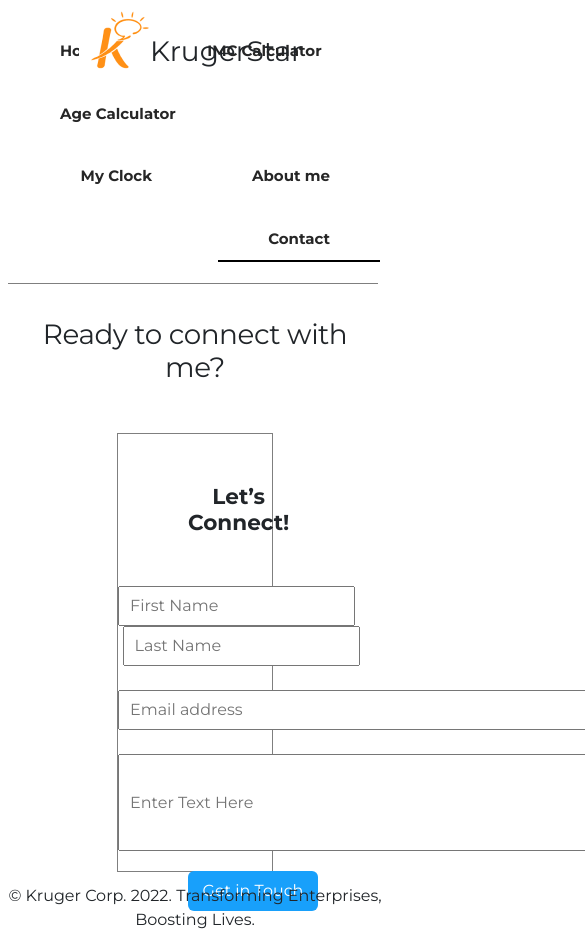
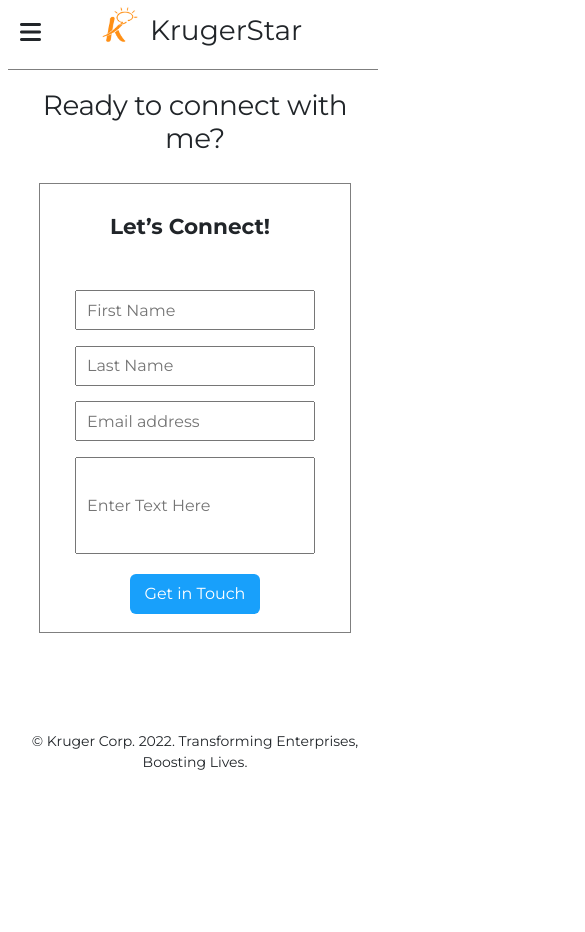
Before and after one commit to KevinVeliz/Playground, a React (Create React App) app: page /contact in a window 390 px wide. Shown: the top 932 px of the page, 585 px wide, since content can reach past the window. After the commit the page ends 844 px from the top, so only its background shows below. Built offline with nearby package versions, Linux system fonts and the light colour scheme.

Commit message:
Responsive

```diff
--- a/public/index.html
+++ b/public/index.html
@@ -16,6 +16,7 @@
       user's mobile device or desktop. See https://developers.google.com/web/fundamentals/web-app-manifest/
     -->
     <link rel="manifest" href="%PUBLIC_URL%/manifest.json" />
+    <script src="https://kit.fontawesome.com/3b332d166a.js" crossorigin="anonymous"></script>
     <!--
       Notice the use of %PUBLIC_URL% in the tags above.
       It will be replaced with the URL of the `public` folder during the build.
--- a/src/Components/Nabvar.js
+++ b/src/Components/Nabvar.js
@@ -1,24 +1,21 @@
-import Container from 'react-bootstrap/Container';
-import Nav from 'react-bootstrap/Nav';
-import Navbar from 'react-bootstrap/Navbar';
 import { NavLink } from 'react-router-dom';
 import '../Styles/Nav.css'
 import image from '../IMG/image1.png'
-import FooterPage from '../Pages/Footer';
+import { useState } from 'react';
 
 const NavbarPage = () => {
+    const [click, setClick] = useState(false);
+    const handleClick = () => setClick(!click);
     let activeClass = 'active';
     return (
         <>
             <div>
                 <div className='logo'>
-                    <img src={image} alt='logo'/>
+                    <img src={image} alt='logo' className='logo-img'/>
                     <div className='text'><p>KrugerStar</p></div>
                 </div>
-                <nav className='nav-links'>
-
-                    <ul>
-
+                <nav className="nav-links">
+                    <ul className={click ? "nav-menu active" : "nav-menu"}>
                         <li>
                             <NavLink className={({ isActive }) =>
                                 isActive ? activeClass : undefined
@@ -48,6 +45,9 @@ const NavbarPage = () => {
                         </li>
                     </ul>
                 </nav>
+                <div className="nav-icon" onClick={handleClick}>
+                    <i className={click ? "fas fa-times" : "fas fa-bars"}></i>
+                </div>
                 <div className='line'></div>
 
             </div>
--- a/src/Styles/About.css
+++ b/src/Styles/About.css
@@ -20,7 +20,6 @@
 	width: 90%;
 	margin-top: 20%;
 	margin-bottom: -10%;
-
 }
 
 .text-title-box {
@@ -37,6 +36,93 @@
 	font-weight: 400;
 	font-size: 18px;
 	line-height: 30px;
-    margin-top: 10%;
-    text-align: justify;
+	margin-top: 10%;
+	text-align: justify;
 }
+
+@media (min-width: 375px) {
+	.About-css {
+		display: flex;
+		flex-direction: column;
+	}
+
+	.img-about {
+		display: block;
+		margin-left: auto;
+		margin-right: auto;
+		margin-top: 15%;
+		border-radius: 5%;
+		width: 40%;
+		object-fit: fill;
+	}
+
+	.text-box {
+		display: block;
+		margin-left: auto;
+		margin-right: auto;
+		width: 90%;
+		margin-top: 40%;
+		margin-bottom: -20%;
+	}
+	.text-title-box {
+		font-family: "Montserrat", sans-serif;
+		font-size: 30px;
+		line-height: 72px;
+		font-style: normal;
+		font-weight: 400;
+	}
+
+	.text-title-box-p {
+		font-family: "Montserrat", sans-serif;
+		font-style: normal;
+		font-weight: 400;
+		font-size: 18px;
+		line-height: 30px;
+		margin-top: 10%;
+		text-align: justify;
+	}
+}
+
+
+@media (min-width: 414px) {
+	.About-css {
+		display: flex;
+		flex-direction: column;
+	}
+
+	.img-about {
+		display: block;
+		margin-left: auto;
+		margin-right: auto;
+		margin-top: 5%;
+		border-radius: 5%;
+		width: 40%;
+		object-fit: fill;
+	}
+
+	.text-box {
+		display: block;
+		margin-left: auto;
+		margin-right: auto;
+		width: 90%;
+		margin-top: 40%;
+		margin-bottom: -20%;
+	}
+	.text-title-box {
+		font-family: "Montserrat", sans-serif;
+		font-size: 30px;
+		line-height: 72px;
+		font-style: normal;
+		font-weight: 400;
+	}
+
+	.text-title-box-p {
+		font-family: "Montserrat", sans-serif;
+		font-style: normal;
+		font-weight: 400;
+		font-size: 20px;
+		line-height: 30px;
+		margin-top: 10%;
+		text-align: justify;
+	}
+}
--- a/src/Styles/Contac.css
+++ b/src/Styles/Contac.css
@@ -8,7 +8,7 @@
 	margin-right: auto;
 	width: 40%;
 	font-family: "Montserrat", sans-serif;
-    margin-bottom: -12%;
+	margin-bottom: -12%;
 }
 
 .text-css-general {
@@ -16,7 +16,7 @@
 	font-style: normal;
 	text-align: center;
 	letter-spacing: -0.015em;
-    padding: 40px;
+	padding: 40px;
 }
 
 .text-box-css {
@@ -68,3 +68,74 @@
 	display: block;
 	margin-left: 70px;
 }
+
+@media (min-width: 375px) {
+	.box-contact {
+		width: 100px;
+		height: 450px;
+		border: 1px solid rgba(0, 0, 0, 0.5);
+		display: block;
+		width: 80%;
+		font-family: "Montserrat", sans-serif;
+		margin-bottom: -25%;
+	}
+
+	.text-css-general {
+		font-family: "Montserrat";
+		font-style: normal;
+		text-align: center;
+		letter-spacing: -0.015em;
+		padding: 20px;
+		margin-top: 25px;
+	}
+
+	.text-box-css {
+		display: flex;
+		align-items: flex-start;
+		margin-top: 30px;
+		margin-left: 70px;
+		margin-bottom: 50px;
+		font-style: normal;
+		font-weight: 700;
+	}
+
+	.Firstname-css {
+		padding: 5px 10px;
+		width: 240px;
+		height: 40px;
+	}
+
+	.Lastname-css {
+		padding: 5px 10px;
+		width: 240px;
+		height: 40px;
+		margin-left: 0%;
+		margin-top: 5%;
+	}
+
+	.Email-css {
+		padding: 5px 10px;
+		width: 240px;
+		height: 40px;
+		margin-top: 5%;
+	}
+
+	.Text-css {
+		padding: 5px 10px;
+		width: 240px;
+		height: 97px;
+		margin-top: 5%;
+	}
+
+	.button-css {
+		background: #18a0fb;
+		border-radius: 6px;
+		color: white;
+		text-decoration: none;
+		border: none;
+		width: 130px;
+		height: 40px;
+		display: block;
+		margin: 20px auto;
+	}
+}
--- a/src/Styles/Footer.css
+++ b/src/Styles/Footer.css
@@ -8,3 +8,28 @@
 	justify-content: center;
 	align-items: center;
 }
+
+@media (min-width: 375px) {
+	.footer {
+		margin-top: 50%;
+		font-family: "Comfortaa", cursive;
+		font-family: "Montserrat", sans-serif;
+		display: flex;
+		justify-content: center;
+		align-items: center;
+		font-size: 14px;
+	}
+}
+
+
+@media (min-width: 414px) {
+	.footer {
+		margin-top: 50%;
+		font-family: "Comfortaa", cursive;
+		font-family: "Montserrat", sans-serif;
+		display: flex;
+		justify-content: center;
+		align-items: center;
+		font-size: 20px;
+	}
+}
--- a/src/Styles/Home.css
+++ b/src/Styles/Home.css
@@ -8,8 +8,7 @@
 	margin-top: 8%;
 }
 
-
-.text-home-p{
+.text-home-p {
 	font-size: 36px;
 	letter-spacing: -0.015em;
 	text-align: center;
@@ -18,9 +17,53 @@
 	margin-bottom: -10%;
 }
 
-.box-home{
+.box-home {
+	width: 60%;
+	text-align: center;
+	margin: 0px auto;
+}
 
+@media (min-width: 375px) {
+	.text-home {
+		font-family: "Montserrat";
+		font-size: 40px;
+		line-height: 72px;
+		align-items: center;
+		letter-spacing: -0.015em;
+		margin-top: 25%;
+	}
+
+	.text-home-p {
+		font-size: 20px;
+		letter-spacing: -0.015em;
+		text-align: center;
+		margin-top: 8%;
+		margin-bottom: -10%;
+	}
+}
+
+@media (min-width: 414px) {
+	.text-home {
+		font-family: "Montserrat";
+		font-size: 40px;
+		line-height: 72px;
+		align-items: center;
+		letter-spacing: -0.015em;
+		margin-top: 25%;
+	}
+	.text-home-p {
+		font-size: 29px;
+		letter-spacing: -0.015em;
+		text-align: justify;
+		margin-top: 8%;
+		margin-bottom: -10%;
+	}
+
+	.box-home {
 		width: 60%;
-    text-align:center;
-    margin:0px auto;
+		text-align: center;
+		margin: 0px auto;
+        margin-bottom: -20%;
 	}
+
+}
--- a/src/Styles/Nav.css
+++ b/src/Styles/Nav.css
@@ -1,10 +1,9 @@
-@import url('https://fonts.googleapis.com/css2?family=Montserrat:ital,wght@0,100;0,400;0,600;0,700;1,200;1,300&display=swap');
-@import url('https://fonts.googleapis.com/css2?family=Comfortaa:wght@300&family=Montserrat:ital,wght@0,100;0,400;0,600;0,700;1,200;1,300&display=swap');
-.nav-links{
+@import url("https://fonts.googleapis.com/css2?family=Montserrat:ital,wght@0,100;0,400;0,600;0,700;1,200;1,300&display=swap");
+@import url("https://fonts.googleapis.com/css2?family=Comfortaa:wght@300&family=Montserrat:ital,wght@0,100;0,400;0,600;0,700;1,200;1,300&display=swap");
+.nav-links {
 	margin: 10px;
 	width: auto;
 	font-family: Monserrate;
-
 }
 
 .nav-links ul {
@@ -16,7 +15,6 @@
 	float: none;
 	display: inline-block;
 }
-
 
 .active {
 	border-bottom: 2px solid black;
@@ -32,18 +30,16 @@
 	float: left;
 }
 
-
-#Navbar-css{
+#Navbar-css {
 	color: #262626;
 	text-decoration: none;
 	font-size: 15px;
 	padding: 10px 50px;
 	display: flex;
 	margin-top: 20px;
-    font-family: 'Montserrat', sans-serif;
+	font-family: "Montserrat", sans-serif;
 	font-weight: bold;
 }
-
 
 .line {
 	margin-top: 5px;
@@ -51,10 +47,10 @@
 	width: 95%;
 	left: 2%;
 	position: absolute;
-	background-color: rgba(0, 0, 0, 0.5);;
+	background-color: rgba(0, 0, 0, 0.5);
 }
 
-.logo{
+.logo {
 	width: 150px;
 	height: 150px;
 	position: absolute;
@@ -67,14 +63,122 @@
 	width: 100%;
 }
 
-.text{
+.text {
 	width: 150px;
 	height: 150px;
 	position: absolute;
 	left: 120%;
 	top: 20%;
-    font-family: 'Comfortaa', cursive;
-    font-family: 'Montserrat', sans-serif;
+	font-family: "Comfortaa", cursive;
+	font-family: "Montserrat", sans-serif;
 	transform: translate(-50%);
 	font-size: 28px;
 }
+
+.nav-icon {
+	margin-top: 5%;
+	display: flex;
+	justify-content: flex-start;
+	padding-left: 20px;
+	font-size: 150%;
+}
+
+@media (min-width: 412px) {
+	.nav-menu {
+		display: flex;
+		flex-direction: column;
+		width: 100%;
+		border-top: 1px solid #fff;
+		position: absolute;
+		top: 40px;
+		right: -110%;
+		opacity: 1;
+		transition: all 0.5s ease;
+	}
+	.nav-menu.active {
+		background: white;
+		right: 0px;
+		opacity: 1;
+		transition: all 0.5s ease;
+		z-index: 1;
+	}
+}
+
+@media (min-width: 360px) {
+	.nav-menu {
+		display: flex;
+		flex-direction: column;
+		width: 100%;
+		border-top: -20px solid #fff;
+		position: absolute;
+		top: 40px;
+		left: -110%;
+		opacity: 1;
+		transition: all 0.5s ease;
+	}
+	.nav-menu.active {
+		background: white;
+		top: 40px;
+		left: 0px;
+		opacity: 1;
+		transition: all 0.5s ease;
+		z-index: 1;
+	}
+}
+
+@media (min-width: 375px) {
+	.nav-menu {
+		display: flex;
+		flex-direction: column;
+		width: 100%;
+		border-top: 1px solid #fff;
+		position: absolute;
+		top: 68px;
+		right: -110%;
+		opacity: 1;
+		transition: all 0.5s ease;
+	}
+	.nav-menu.active {
+		background: white;
+		right: 0px;
+		opacity: 1;
+		transition: all 0.5s ease;
+		z-index: 1;
+	}
+
+	.line {
+		margin-top: 25px;
+		height: 1px;
+		width: 95%;
+		left: 2%;
+		position: absolute;
+		background-color: rgba(0, 0, 0, 0.5);
+	}
+	.logo {
+		width: 150px;
+		height: 150px;
+		position: absolute;
+		left: 50%;
+		top: 0%;
+		transform: translate(-100%);
+	}
+
+	.lgo img {
+		width: 50%;
+	}
+
+	.logo-img {
+		width: 50px;
+	}
+	.text {
+		width: 150px;
+		height: 150px;
+		position: absolute;
+		left: 120%;
+		top: 6%;
+		font-family: "Comfortaa", cursive;
+		font-family: "Montserrat", sans-serif;
+		transform: translate(-50%);
+		font-size: 28px;
+	}
+}
```
Lines whose indentation alone changed are shown as unchanged.
